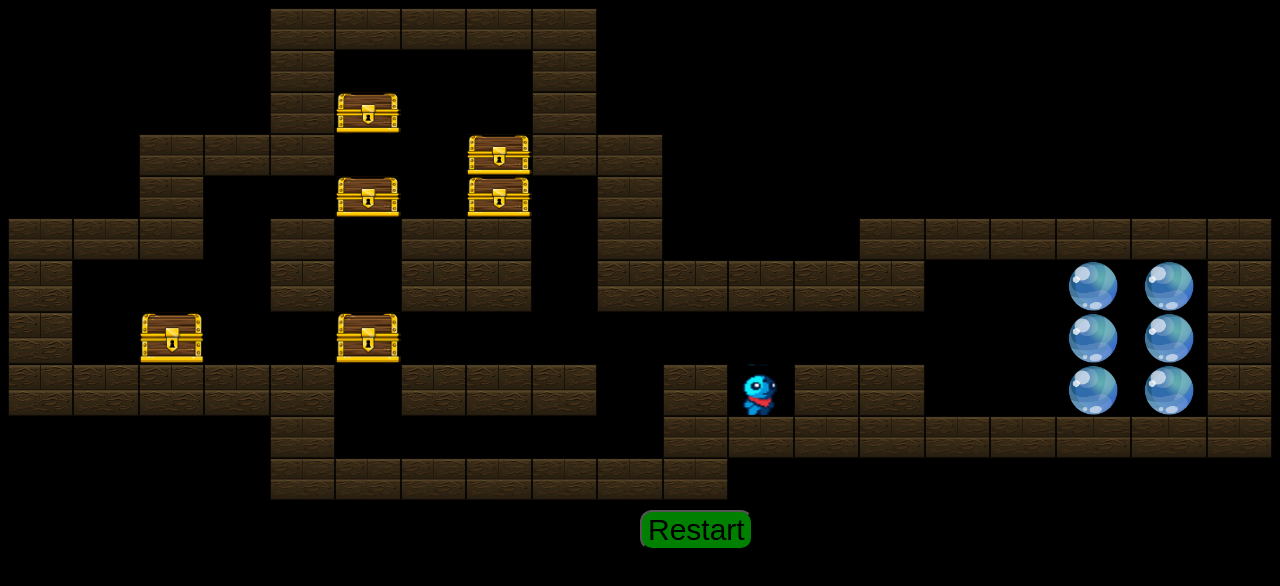
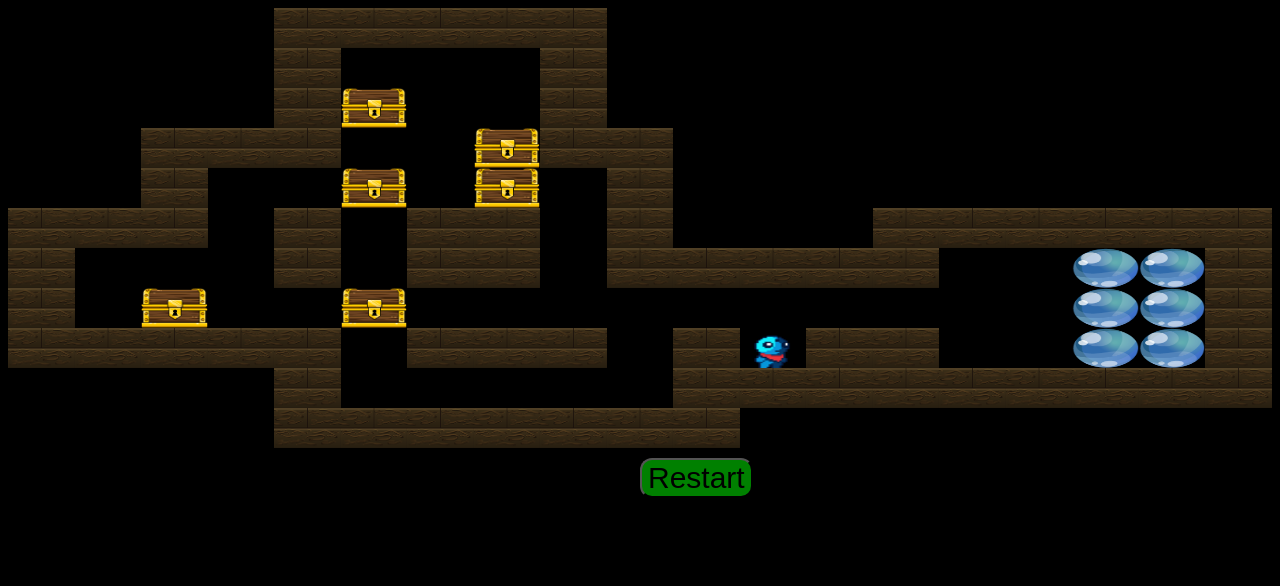
Before and after one commit to michelleDesu/Sokoban, a plain HTML site: page index.html in a window 1280 px wide. Drawn offline with Linux system fonts and the light colour scheme.

Commit message:
fixed tile bug

```diff
--- a/sokoban.js
+++ b/sokoban.js
@@ -9,6 +9,7 @@ var goalPosArray;
 var goalConditionMetArray;
 var alertIsComplete;
 var stepsTaken;
+var stepsCounter;
 
 function startGame(){
 
@@ -17,6 +18,10 @@ function startGame(){
 }
 
 function init(){
+    stepsCounter = document.createElement("h3");
+    stepsCounter.id = "count";
+    stepsCounter.innerHTML = 0;
+
     goalPosArray = [];
     goalConditionMetArray = [];
     alertIsComplete = false;
@@ -68,6 +73,8 @@ function renderMap(){
 
     clear();
 
+
+
     //fetches the size of the screen to be used to render out the map properly
     var innerWidth = window.innerWidth;
     var innerHeight = window.innerHeight;
@@ -79,6 +86,7 @@ function renderMap(){
 
     }
     container.style.gridTemplateColumns = numOfAuto ;
+
 
     for(var i = 0; i < window.tileMap01.mapGrid.length; i++){
         for(var j = 0; j < window.tileMap01.mapGrid[i].length; j++){
@@ -123,6 +131,10 @@ function clear(){
 }
 
 function updatePlayer(){
+
+   // debugger
+
+
     var newPosX = posX;
     var newPosY = posY;
     var newBoxPosX;
--- a/style.css
+++ b/style.css
@@ -8,9 +8,8 @@ body{
   }
   .grid-item {
     display: flex;
-    border: 1px solid rgba(0, 0, 0, 0.8);
-    padding: 20px;
-    font-size: 30px;
+    padding: 1.25rem;
+    font-size: 1.875rem;
     text-align: center;
 
   }
@@ -43,9 +42,6 @@ body{
   .tile-goal{
     background: url(sprites/goal.png) ;
     background-size: 100% 100%;
-    width: 10px;
-    height: 10px;
-    margin: auto;
   }
 
   #btnRestart{
@@ -66,3 +62,8 @@ body{
     background-color: #4CAF50; /* Green */
 
   }
+
+  #count{
+    font-family: Arial, Helvetica, sans-serif;
+    color: ivory;
+  }
```
